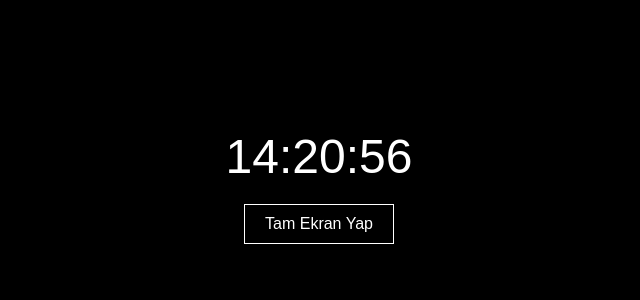
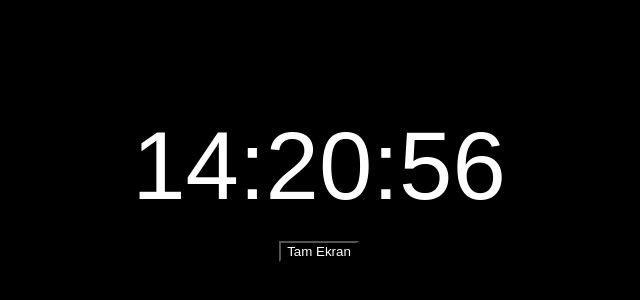
Before and after one commit to kuzeytunakale/saat, a plain HTML site: page index.html in a window 1280 px wide. Shown: the part 214-514 px from the top of the page, without its empty margins (321-961 px from the left). Drawn offline with Linux system fonts and the light colour scheme.

Commit message:
Update index.html

```diff
--- a/index.html
+++ b/index.html
@@ -18,15 +18,13 @@
       align-items: center;
     }
     #clock {
-      font-size: 3em;
+      font-size: 6em;
       margin-bottom: 20px;
     }
     button {
       background: black;
       color: white;
-      font-size: 1em;
-      padding: 10px 20px;
-      border: 1px solid white;
+
       cursor: pointer;
     }
     :fullscreen {
@@ -36,7 +34,7 @@
 </head>
 <body>
   <div id="clock"></div>
-  <button id="fullscreenBtn" onclick="toggleFullScreen()">Tam Ekran Yap</button>
+  <button id="fullscreenBtn" onclick="toggleFullScreen()">Tam Ekran </button>
 
   <script>
     function toggleFullScreen() {
@@ -45,10 +43,10 @@
 
       if (!document.fullscreenElement) {
         elem.requestFullscreen();
-        button.textContent = "Tam Ekrandan Çık";
+        button.textContent = "Tam Ekrandan çık";
       } else {
         document.exitFullscreen();
-        button.textContent = "Tam Ekran Yap";
+        button.textContent = "Tam Ekran";
       }
     }
 
```
